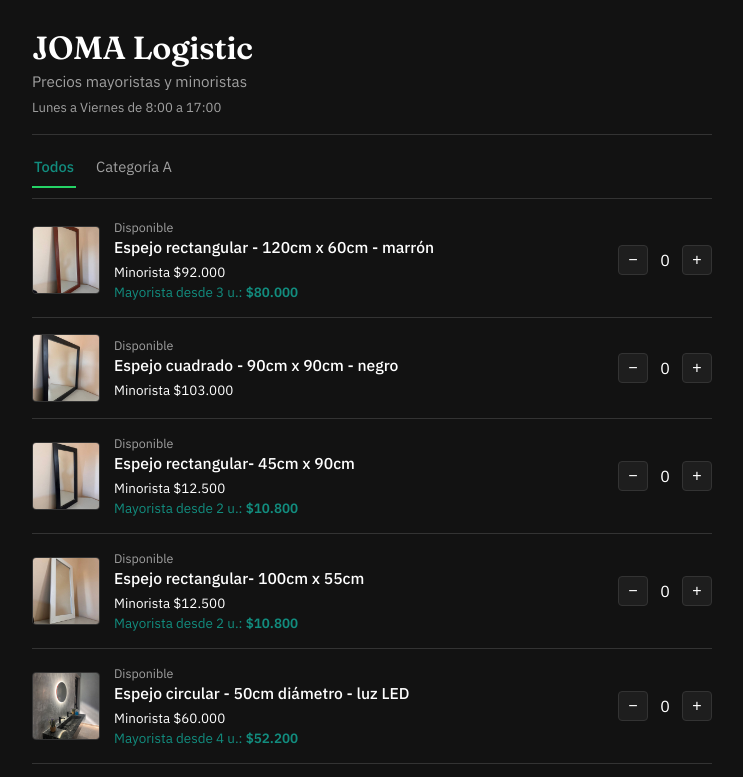
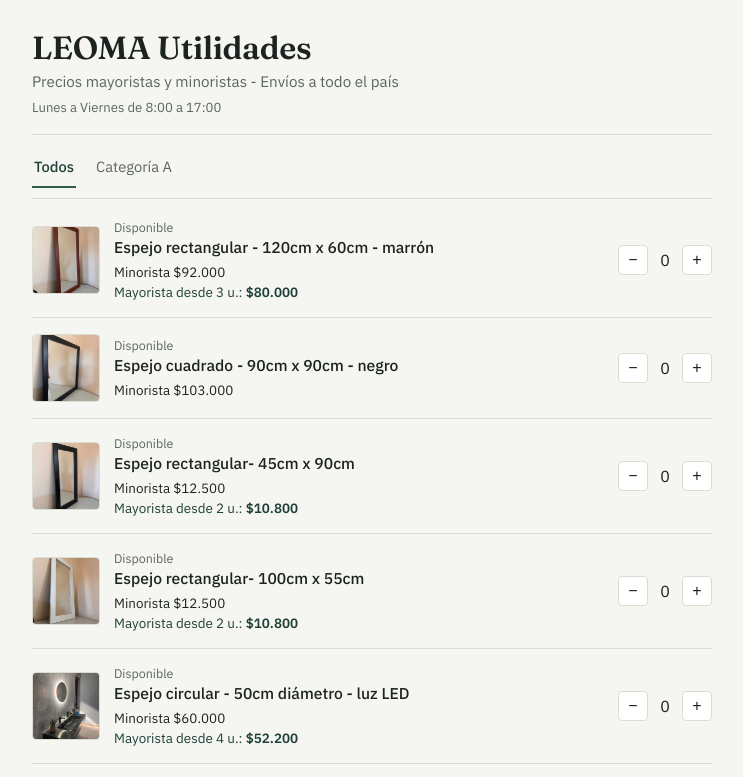
Before and after one commit to joaquinlgomez/tienda, a plain HTML site: page index.html in a window 1280 px wide. Shown: the top 777 px of the page, without its empty margins (268-1011 px from the left). Drawn offline with Linux system fonts and the light colour scheme; files whose address does not match are found by name.

Commit message:
Modify color scheme and update business details
Updated color variables for improved design and changed business name and tagline.

```diff
--- a/index.html
+++ b/index.html
@@ -11,13 +11,13 @@
 <link href="https://fonts.googleapis.com/css2?family=Fraunces:opsz,wght@9..144,500;9..144,600;9..144,700&family=IBM+Plex+Sans:wght@400;500;600&display=swap" rel="stylesheet">
 <style>
   :root {
-    --paper: #121212; /*Color del fondo general de la página*/
-    --surface: #1E1E1E; /*Fondo de cuadros, botones y campos de textos*/
-    --ink: #FFFFFF; /*Color del texto principal y botones de cantidad*/
-    --ink-soft: #A0A0A0; /*Texto secundario (subtítulos, descripciones y demás)*/
-    --line: #333333; /*Colores divisorias y bordes*/
-    --pine: #25D366; /*Color del botón principal de "Enviar pedido"*/
-    --pine-deep: #128C7E; /*Color del botón flotante del carrto y preicos mayoristas*/
+    --paper: #F5F6F1; /*Color del fondo general de la página*/
+    --surface: #FFFFFF; /*Fondo de cuadros, botones y campos de textos*/
+    --ink: #1C2321; /*Color del texto principal y botones de cantidad*/
+    --ink-soft: #5B655F; /*Texto secundario (subtítulos, descripciones y demás)*/
+    --line: #DBDDD3; /*Colores divisorias y bordes*/
+    --pine: #2F5D50; /*Color del botón principal de "Enviar pedido"*/
+    --pine-deep: #1E4038; /*Color del botón flotante del carrto y preicos mayoristas*/
   }
   * { box-sizing: border-box; }
   body {
@@ -123,8 +123,8 @@
 <script>
 // ============ CONFIGURACIÓN — editar antes de publicar ============
 const CONFIG = {
-  businessName: "JOMA Logistic",
-  tagline: "Precios mayoristas y minoristas",
+  businessName: "LEOMA Utilidades",
+  tagline: "Precios mayoristas y minoristas - Envíos a todo el país",
   meta: "Lunes a Viernes de 8:00 a 17:00",
   whatsappNumber: "543855801006",
   currency: "$",
```
